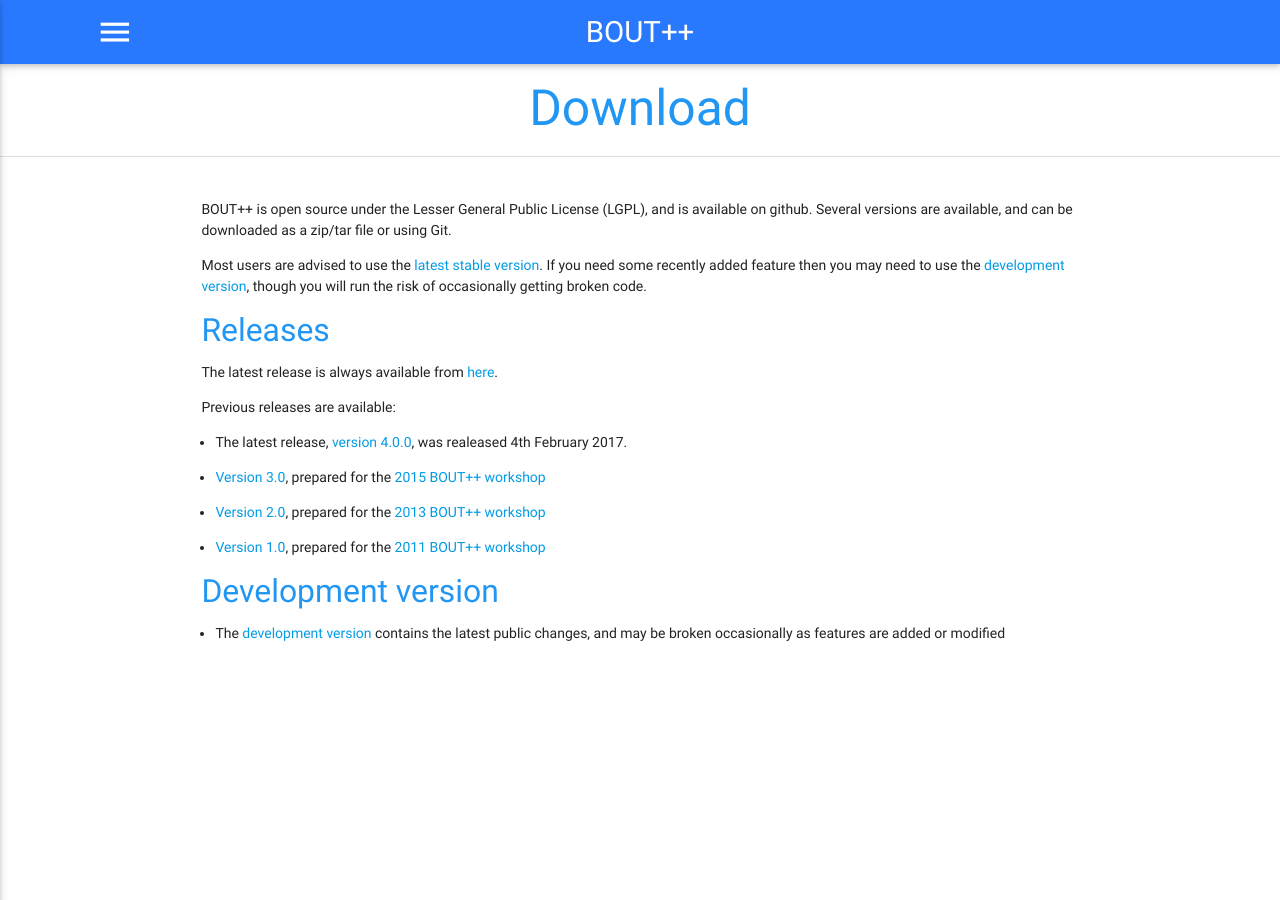
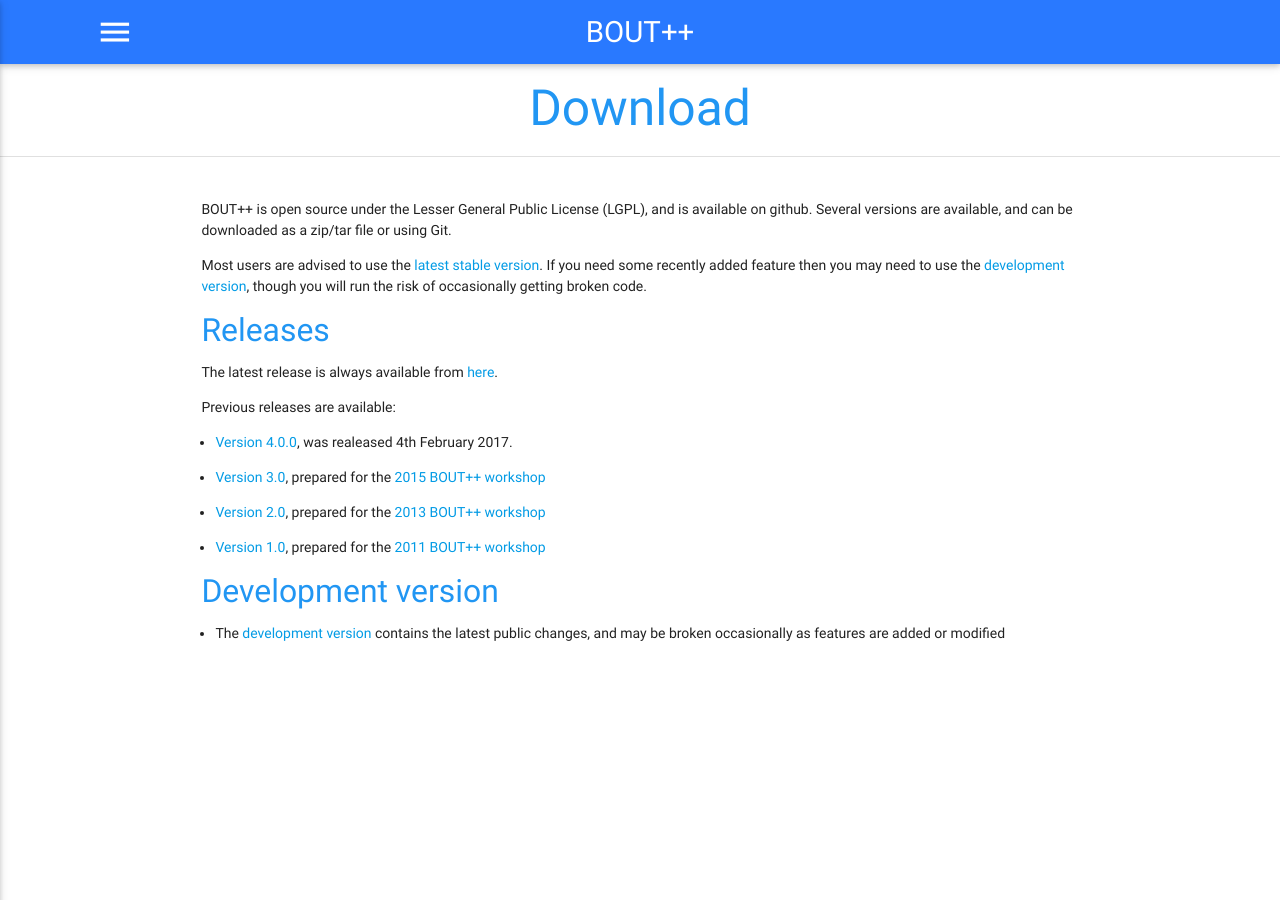
Before and after one commit to boutproject/boutproject.github.io, a Jekyll site: the page built from download/index.md, in a window 1280 px wide. Built offline with Jekyll 4.4.1, drawn with Linux system fonts in a browser that asks for light colours.

Commit message:
Don't say that 4.0.0 is the latest release
Not adding a version avoids having to patch this website after every release

```diff
--- a/download/index.md
+++ b/download/index.md
@@ -18,7 +18,7 @@
 
 Previous releases are available:
 
-* The latest release, [version 4.0.0][v4.0.0], was realeased 4th February 2017.
+* [Version 4.0.0][v4.0.0], was realeased 4th February 2017.
 * [Version 3.0][v3.0], prepared for the [2015 BOUT++ workshop](../documentation/workshop2015.html)
 * [Version 2.0][v2.0], prepared for the [2013 BOUT++ workshop](https://bout2013.llnl.gov/)
 * [Version 1.0][v1.0], prepared for the [2011 BOUT++ workshop](https://bout2011.llnl.gov/)
```
